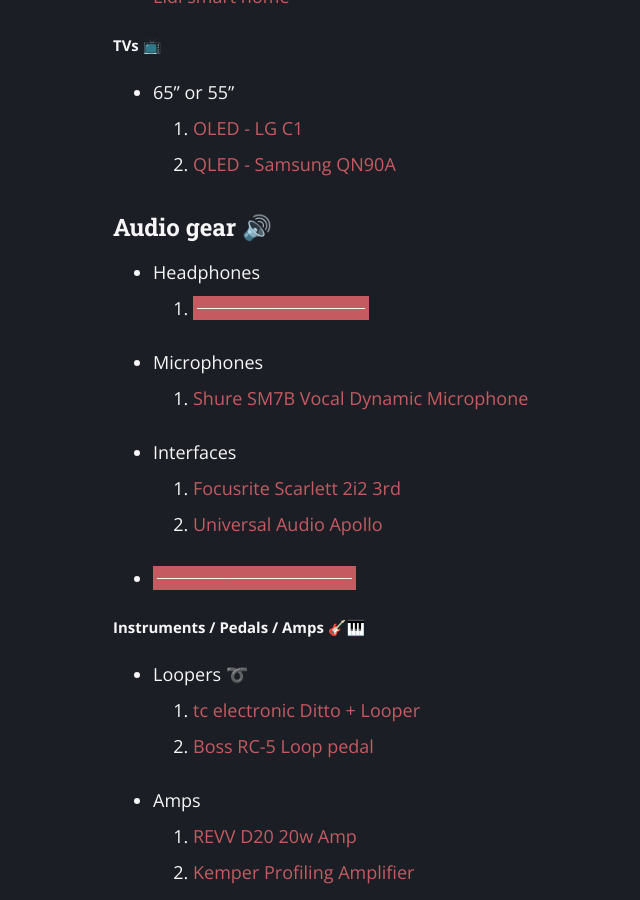
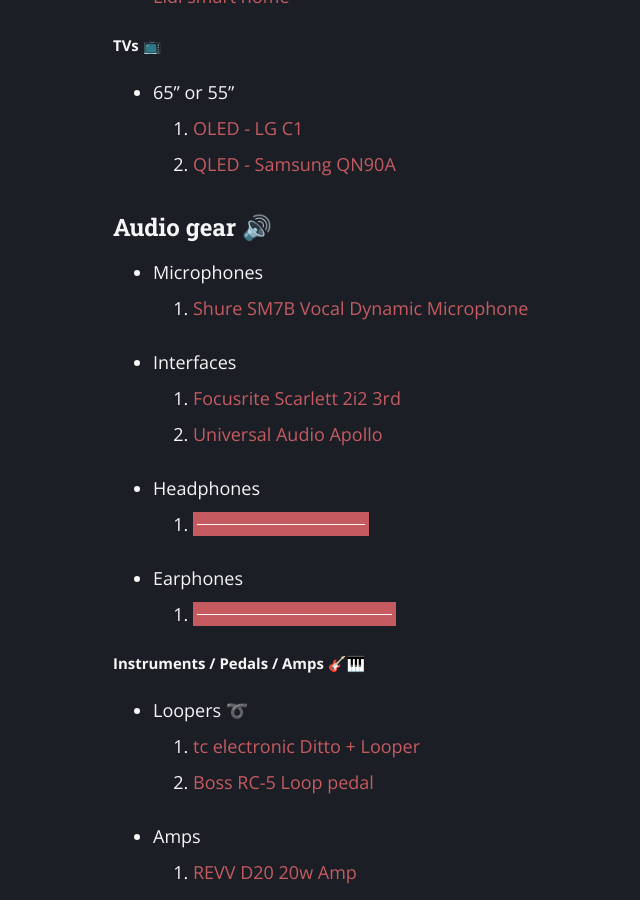
Before and after one commit to ragebflame/ragebflame.github.io, a Jekyll site: the page built from wishlist/index.md, in a window 1280 px wide and 900 px high, scrolled down 2003 px. Shown: the whole window, without its empty margins (227-867 px from the left). Built offline with Jekyll 4.4.1, drawn with Linux system fonts in a browser that asks for light colours.

Commit message:
Cleaned up Wishlist

```diff
--- a/wishlist/index.md
+++ b/wishlist/index.md
@@ -61,14 +61,15 @@
 
 ### Audio gear 🔊
 
-- Headphones
-  1. ~~[Razer Blackshark V2](https://www.rtings.com/headphones/reviews/razer/blackshark-v2)~~
 - Microphones
   1. [Shure SM7B Vocal Dynamic Microphone](https://www.amazon.co.uk/dp/B007A3W6B6/?coliid=I1OOF88LEJPLW2&colid=IYC1DEIBVM69&psc=1&ref_=lv_ov_lig_dp_it)
 - Interfaces
   1. [Focusrite Scarlett 2i2 3rd](https://www.amazon.co.uk/dp/B07QR73T66/?coliid=I26CMKS5EM9BQV&colid=IYC1DEIBVM69&psc=0&ref_=lv_ov_lig_dp_it)
   2. [Universal Audio Apollo](https://www.uaudio.com/audio-interfaces/apollo-twin-x.html)
-- ~~[Samsung Galaxy Buds+](https://www.amazon.co.uk/dp/B0842QKN99/?coliid=I1HYFU900G3329&colid=IYC1DEIBVM69&psc=1&ref_=lv_ov_lig_dp_it)~~
+- Headphones
+  1. ~~[Razer Blackshark V2](https://www.rtings.com/headphones/reviews/razer/blackshark-v2)~~
+- Earphones
+  1. ~~[Samsung Galaxy Buds+](https://www.amazon.co.uk/dp/B0842QKN99/?coliid=I1HYFU900G3329&colid=IYC1DEIBVM69&psc=1&ref_=lv_ov_lig_dp_it)~~
 
 ##### Instruments / Pedals / Amps 🎸🎹
 
```
